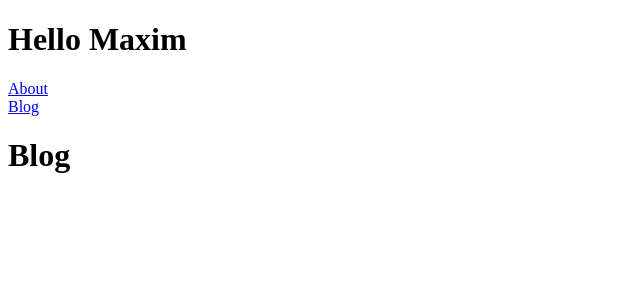
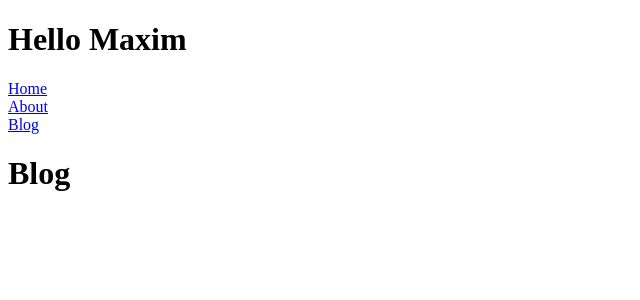
Before and after one commit to maximburkov/portfolio, a React (Create React App) app: page /Blog in a window 1280 px wide. Shown: the top 300 px of the page, without its empty margins (0-640 px from the left). Built offline with nearby package versions, Linux system fonts and the light colour scheme.

Commit message:
React Bootstrap added.

```diff
--- a/src/components/Layout.js
+++ b/src/components/Layout.js
@@ -2,17 +2,19 @@ import React, { Component } from 'react'
 import { Link, BrowserRouter as Router, Route } from 'react-router-dom'
 import About from './About'
 import Blog from './Blog'
+import Navigation from './Navigation'
 
 export class Layout extends Component {
     render() {
         return (
             <div>
                 <Router>
-                    <Link to="/About">About</Link>
+                    {/* <Link to="/About">About</Link>
                     <br/>
                     <Link to="/Blog">Blog</Link>
                     <Route path="/About" component={About} />
-                    <Route path="/Blog" component={Blog} />
+                    <Route path="/Blog" component={Blog} /> */}
+                    <Navigation/>
                 </Router>
             </div>
         )
--- /dev/null
+++ b/src/components/Navigation.js
@@ -0,0 +1,36 @@
+import React, { Component } from 'react'
+import { NavItem } from 'react-bootstrap'
+import Switch from 'react-bootstrap/esm/Switch'
+import Navbar from 'react-bootstrap/Navbar'
+import { Link, Route } from 'react-router-dom'
+import Nav from 'react-bootstrap/Nav'
+import About from './About'
+import Blog from './Blog'
+
+export default class Navigation extends Component {
+    render() {
+        return (
+            <div>
+                <Navbar>
+                    <Navbar.Brand as={Link} to="/About">Home</Navbar.Brand>
+                    <Navbar.Collapse>
+                        <Nav className="mr-auto">
+                            <NavItem>
+                                <Nav.Link as={Link} to="/About">About</Nav.Link>
+                            </NavItem>
+                            <NavItem>
+                                <Nav.Link as={Link} to="/Blog">Blog</Nav.Link>
+                            </NavItem>
+                        </Nav>
+                    </Navbar.Collapse>
+                </Navbar>
+                <div>
+                    <Switch>
+                        <Route path="/About" component={About} />
+                        <Route path="/Blog" component={Blog} />
+                    </Switch>
+                </div>
+            </div>
+        )
+    }
+}
```
Also changed, not shown: package.json (+6 -4 lines), 1 other file (tests, documents, lock files or other folders).
